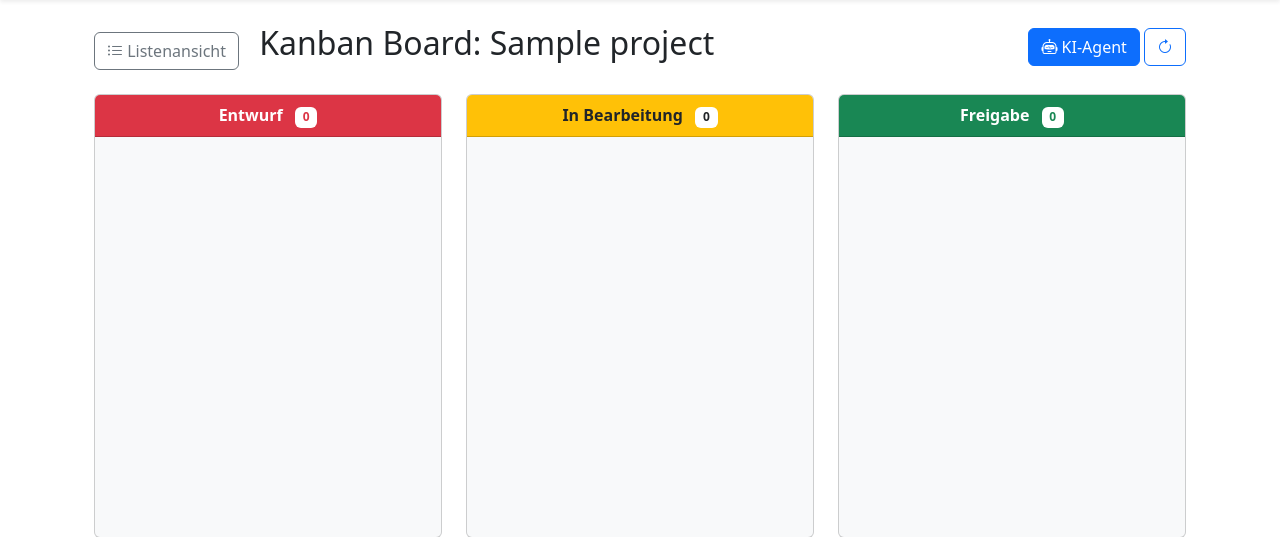
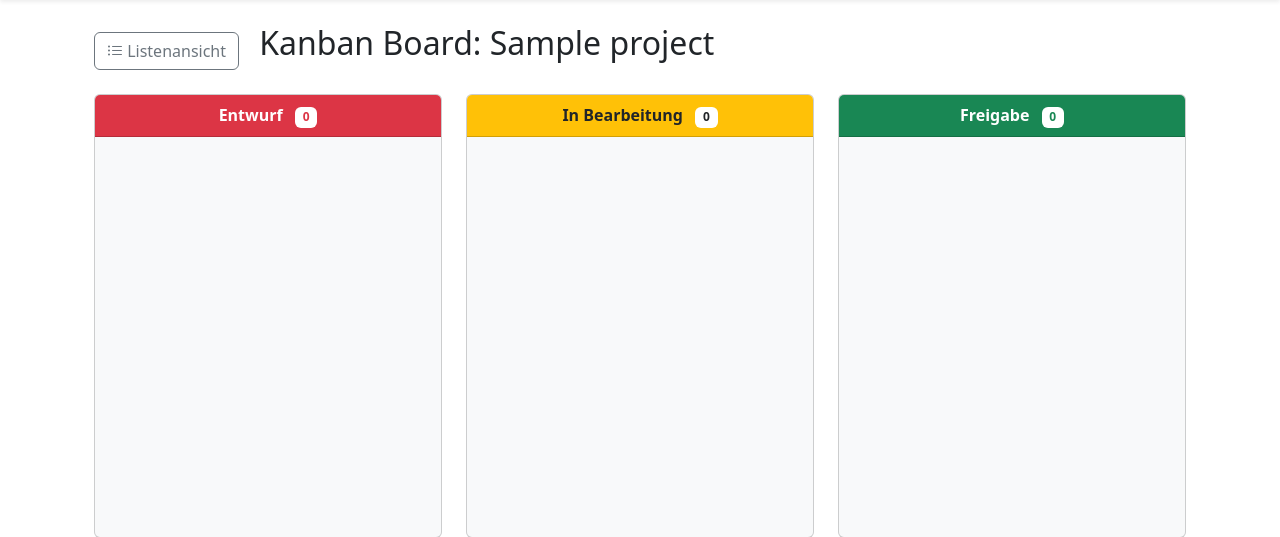
Before and after one commit to Sara26748/study-project, a Flask app: page /project/1/kanban in a window 1280 px wide. Shown: the part 64-601 px from the top of the page. Run offline with Flask 3, Linux system fonts and the light colour scheme; a user stored in the database is signed in; tables that the repository leaves empty hold one stand-in row (values such as "Sample post"); data that the repository does not hold is empty.

Commit message:
weitere bverbesserungen

```diff
--- a/app/templates/kanban.html
+++ b/app/templates/kanban.html
@@ -61,21 +61,7 @@ endblock %}
       </a>
       <h2 class="d-inline-block ms-3">Kanban Board: {{ project.name }}</h2>
     </div>
-    <div>
-      <a
-        href="{{ url_for('agent.agent_page', project_id=project.id) }}"
-        class="btn btn-primary"
-      >
-        <i class="bi bi-robot"></i> KI-Agent
-      </a>
-      <button
-        id="refresh-board"
-        class="btn btn-outline-primary"
-        title="Board aktualisieren"
-      >
-        <i class="bi bi-arrow-clockwise"></i>
-      </button>
-    </div>
+    <div></div>
   </div>
 
   <div class="row kanban-board">
```
Also changed, not shown: app/templates/create.html (+6 -6 lines), README.md.
